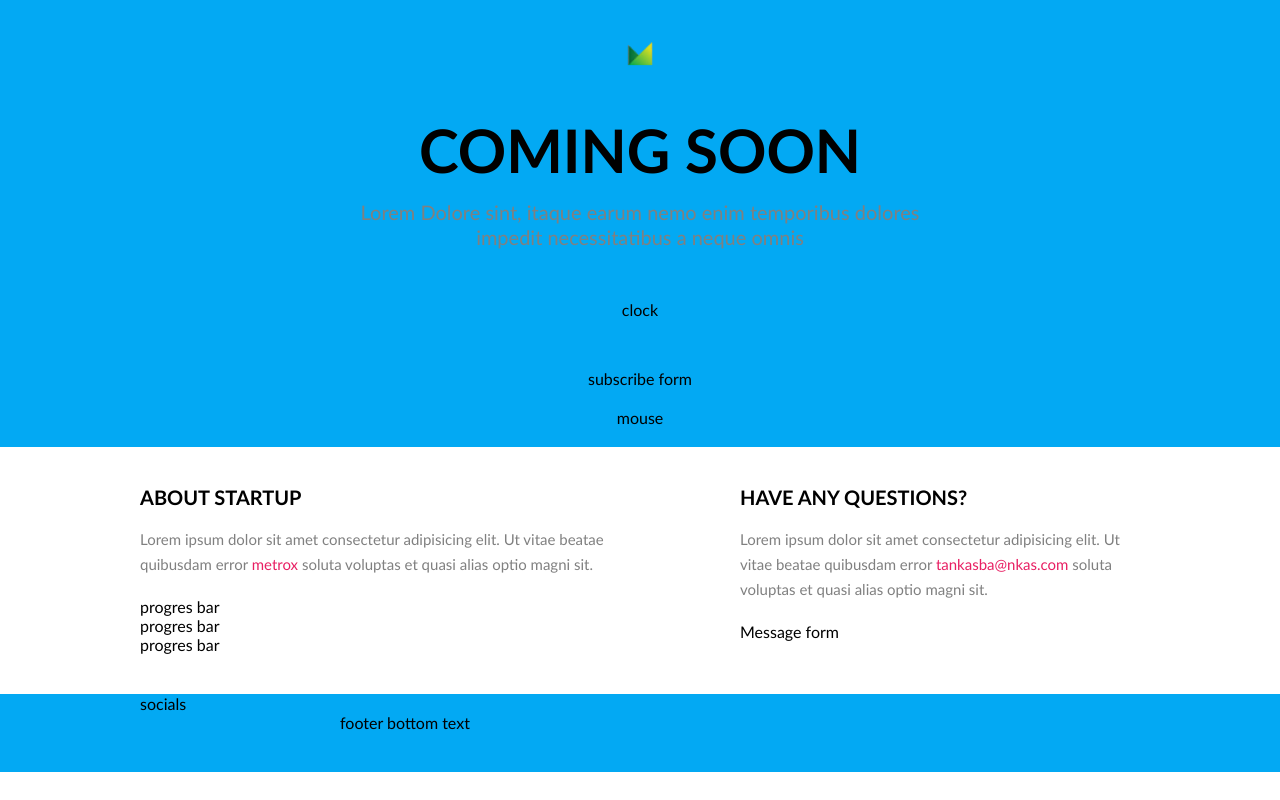
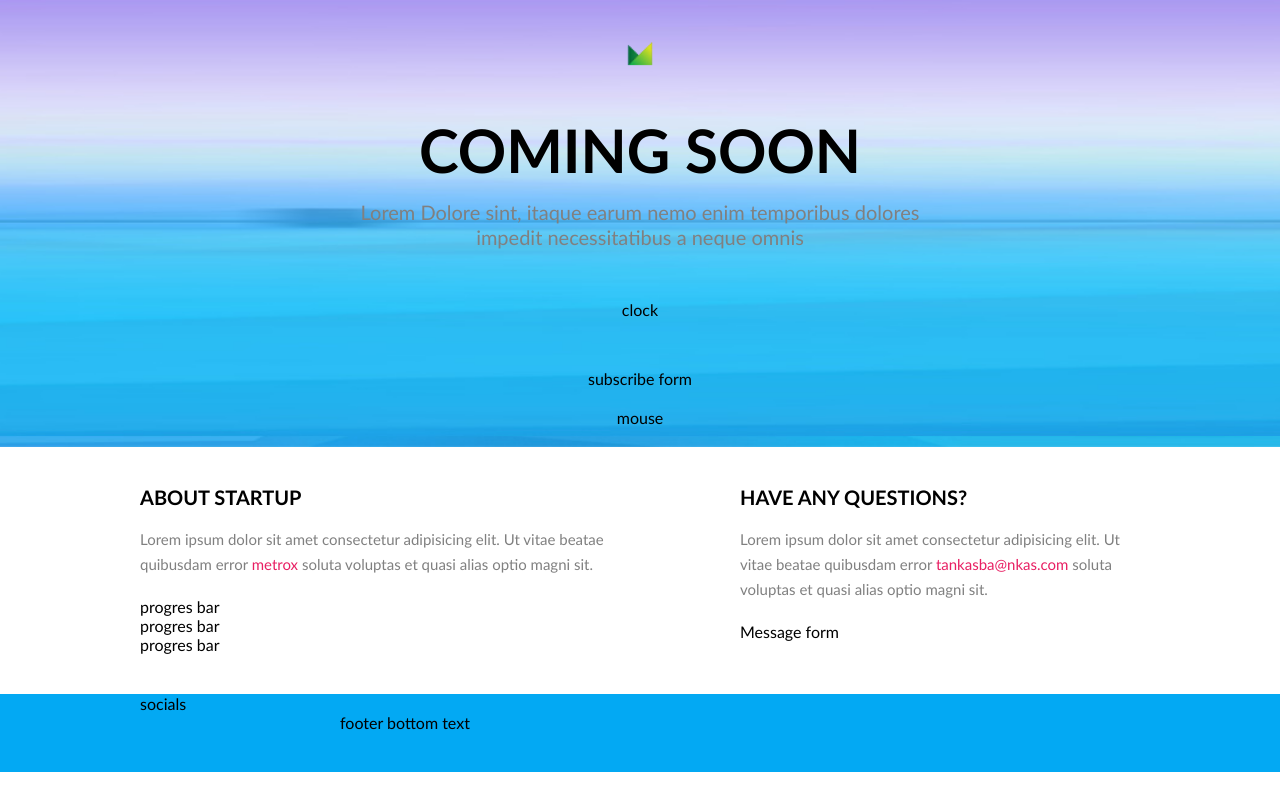
Before and after one commit to Ramazinas/6-cooming-soon, a plain HTML site: page index.html in a window 1280 px wide. Drawn offline with Linux system fonts and the light colour scheme.

Commit message:
bacground image

```diff
--- a/css/custom.css
+++ b/css/custom.css
@@ -6,6 +6,10 @@ background-color: var(--main-color);
 /* hero */
 .hero.conteiner {
     padding-bottom: 20px;
+    background-image: url(../img/header.jpg);
+    /* background-repeat: none; padengia likusia dali jei neuztenka paveikslelio dydzio */
+    background-size: cover;
+    background-position: center bottom;
 }
 .hero > .short {
     text-align: center;
@@ -34,9 +38,11 @@ background-color: var(--main-color);
 }
 .hero .clock {
     margin-bottom: var(--big-gap);
+
 }
 .hero .form {
     margin-bottom: var(--gap);
+
 }
 
 /* main */
```
